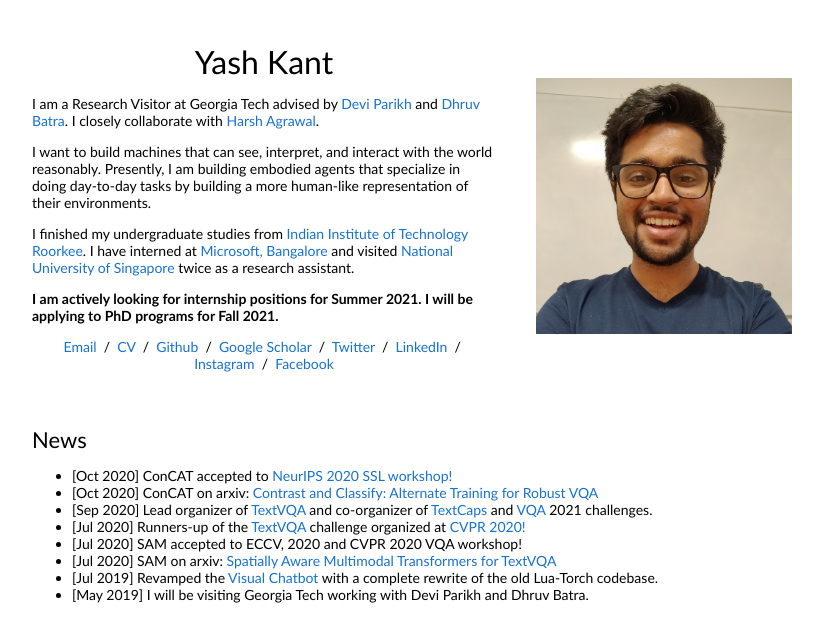
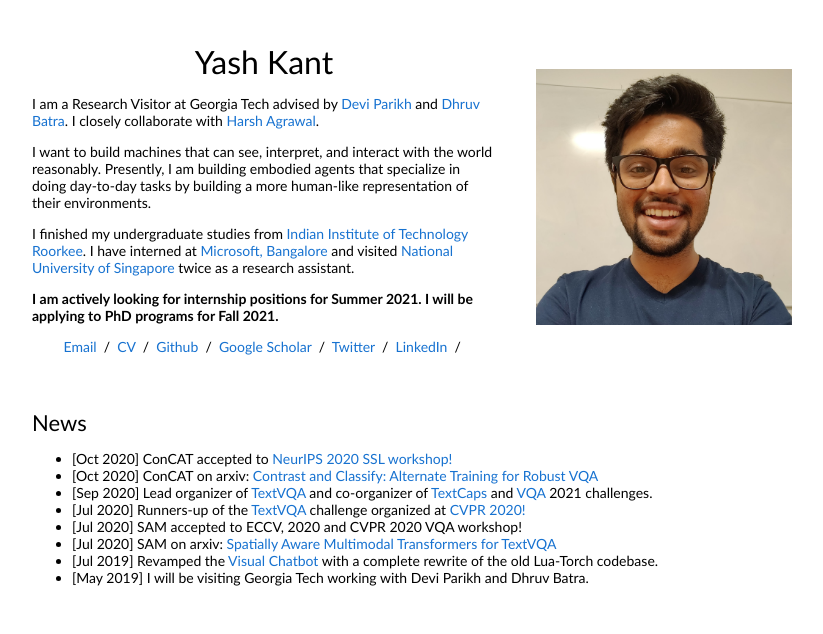
Before and after one commit to yashkant/yashkant.github.io, a plain HTML site: page index.html in a window 1280 px wide. Shown: the top 634 px of the page, without its empty margins (228-1051 px from the left). Drawn offline with Linux system fonts and the light colour scheme.

Commit message:
Update index.html

```diff
--- a/index.html
+++ b/index.html
@@ -66,8 +66,6 @@ gtag('config', 'UA-163784922-1');
                             <a href="https://scholar.google.com/citations?user=rwNKTYIAAAAJ&hl=en"> Google Scholar </a> &nbsp/&nbsp
                             <a href="https://twitter.com/yash2kant">Twitter</a> &nbsp/&nbsp
                             <a href="https://in.linkedin.com/in/yash-kant/"> LinkedIn </a> &nbsp/&nbsp
-                            <a href="https://www.instagram.com/kash_yant/">Instagram</a> &nbsp/&nbsp
-                            <a href="https://www.facebook.com/yshkant">Facebook</a>
                         </p>
                     </td>
                     <td style="padding:2.5%;width:40%;max-width:40%">
```
